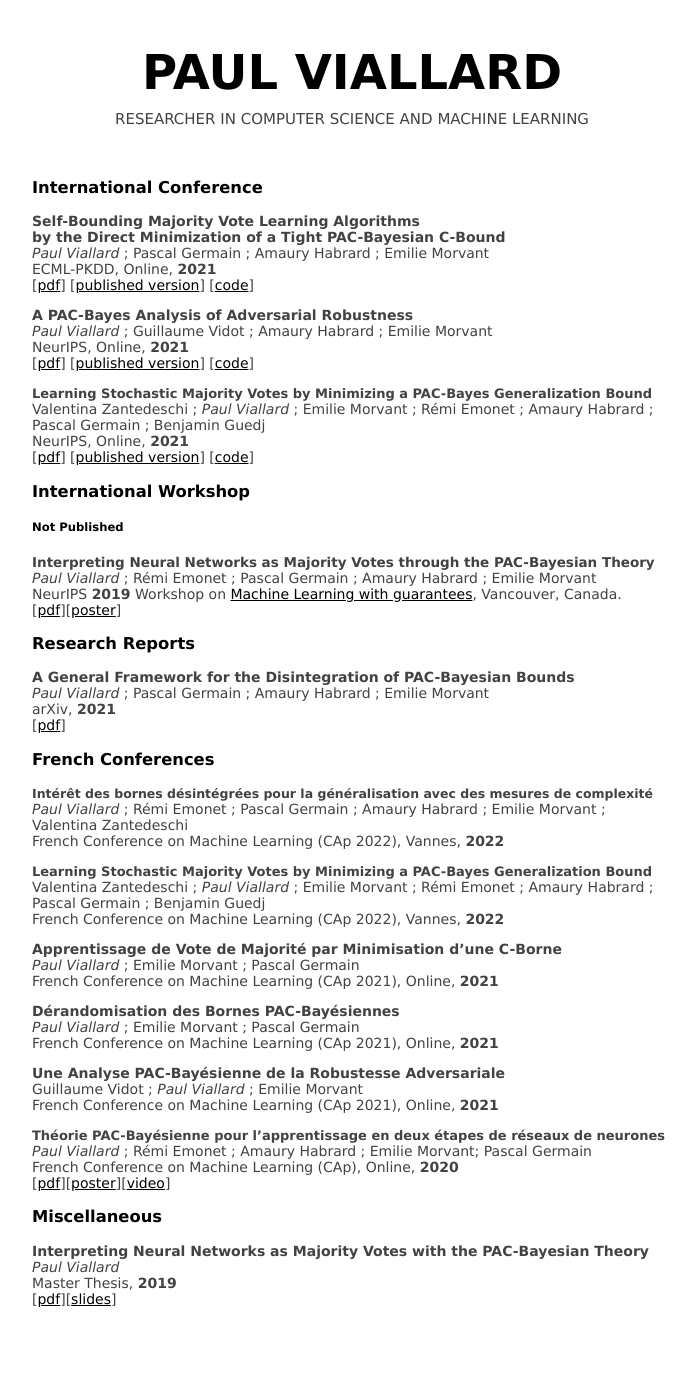
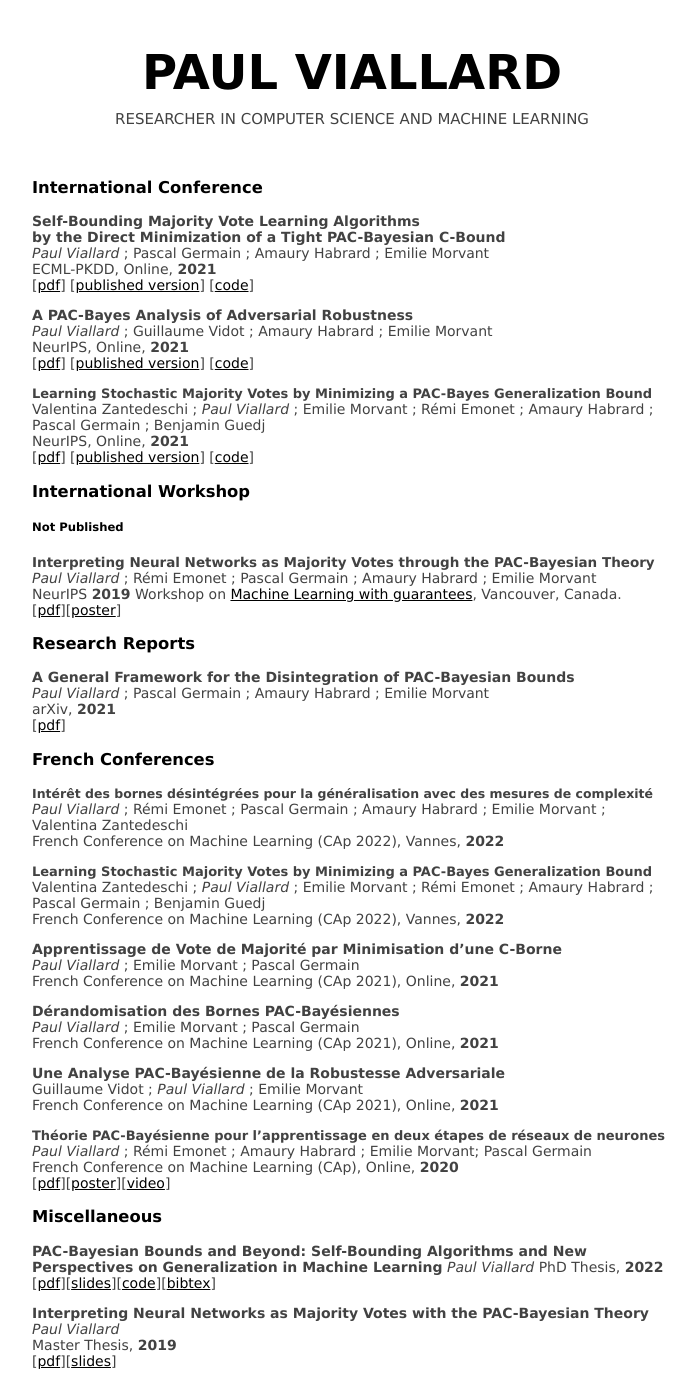
Before and after one commit to paulviallard/paulviallard.github.io, a Jekyll site: the page built from publication.md, in a window 1280 px wide. Shown: the whole page, without its empty margins (288-984 px from the left). Built offline with Jekyll 4.4.1, drawn with Linux system fonts in a browser that asks for light colours; our own code applies the rules of GitHub Pages for plain Markdown files; before the commit the page ends 1332 px from its top, so only the background shows below that.

Commit message:
feat: add my phd thesis

```diff
--- a/publication.md
+++ b/publication.md
@@ -59,6 +59,12 @@ French Conference on Machine Learning (CAp), Online, **2020**
 [[pdf](https://drive.google.com/file/d/1ayUPkvPUzLrvOg2onV-t1r2nPbO_X4Tb/view?usp=sharing)][[poster](publication/2020/cap/poster)][[video](https://www.youtube.com/watch?v=__3UueF5NZQ)]
 
 ### Miscellaneous
+
+**PAC-Bayesian Bounds and Beyond: Self-Bounding Algorithms and New Perspectives on Generalization in Machine Learning**
+_Paul Viallard_
+PhD Thesis, **2022**
+[[pdf](https://drive.google.com/open?id=1WWZH3efffma_1YQYIljWhoD6V6RrAY9o)][[slides](https://drive.google.com/open?id=1sVo_tGaADoJthR6XB9uQ7dRmjXdxPOUY)][[code](https://github.com/paulviallard/PhDThesis/)][[bibtex](https://drive.google.com/uc?export=download&id=1D84GK6pIYa0EQ5th3M2-CNPxcWbLM5Kp)]
+
 **Interpreting Neural Networks as Majority Votes with the PAC-Bayesian Theory**
 _Paul Viallard_
 Master Thesis, **2019**
```
